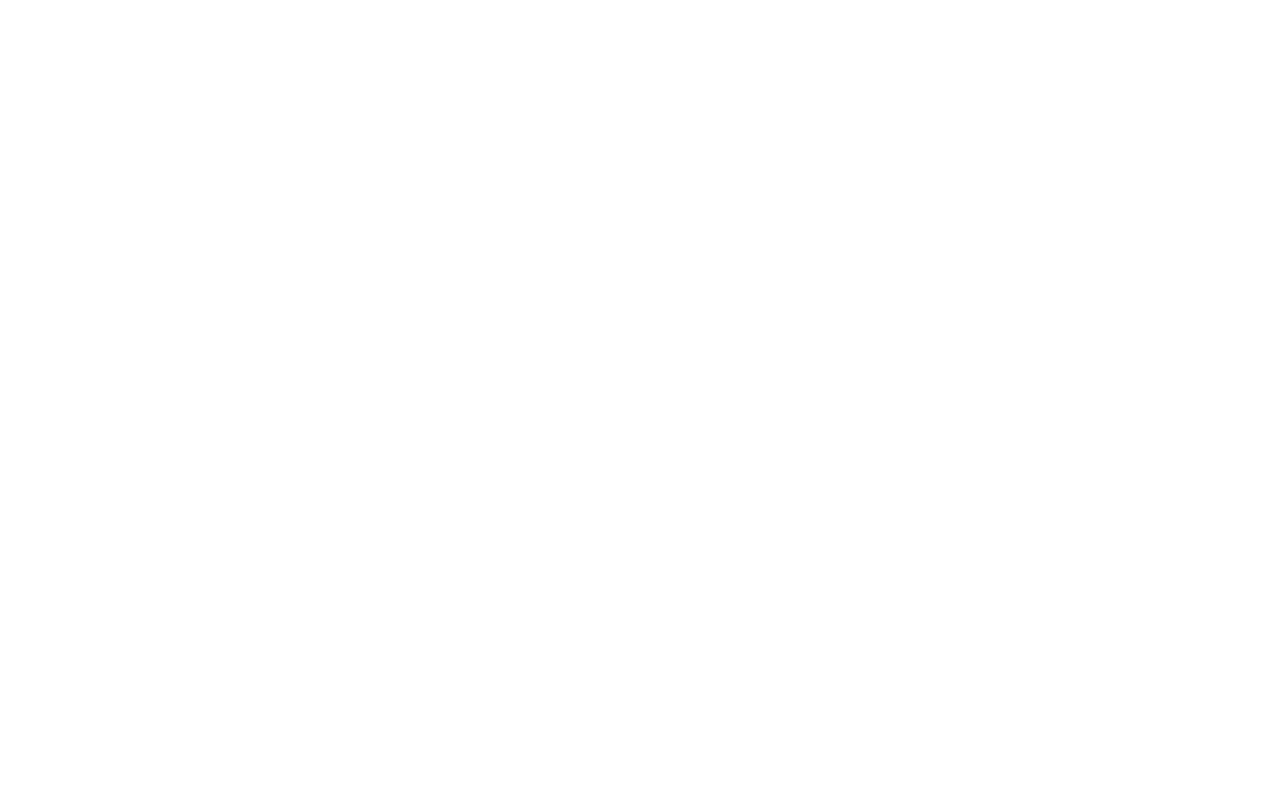
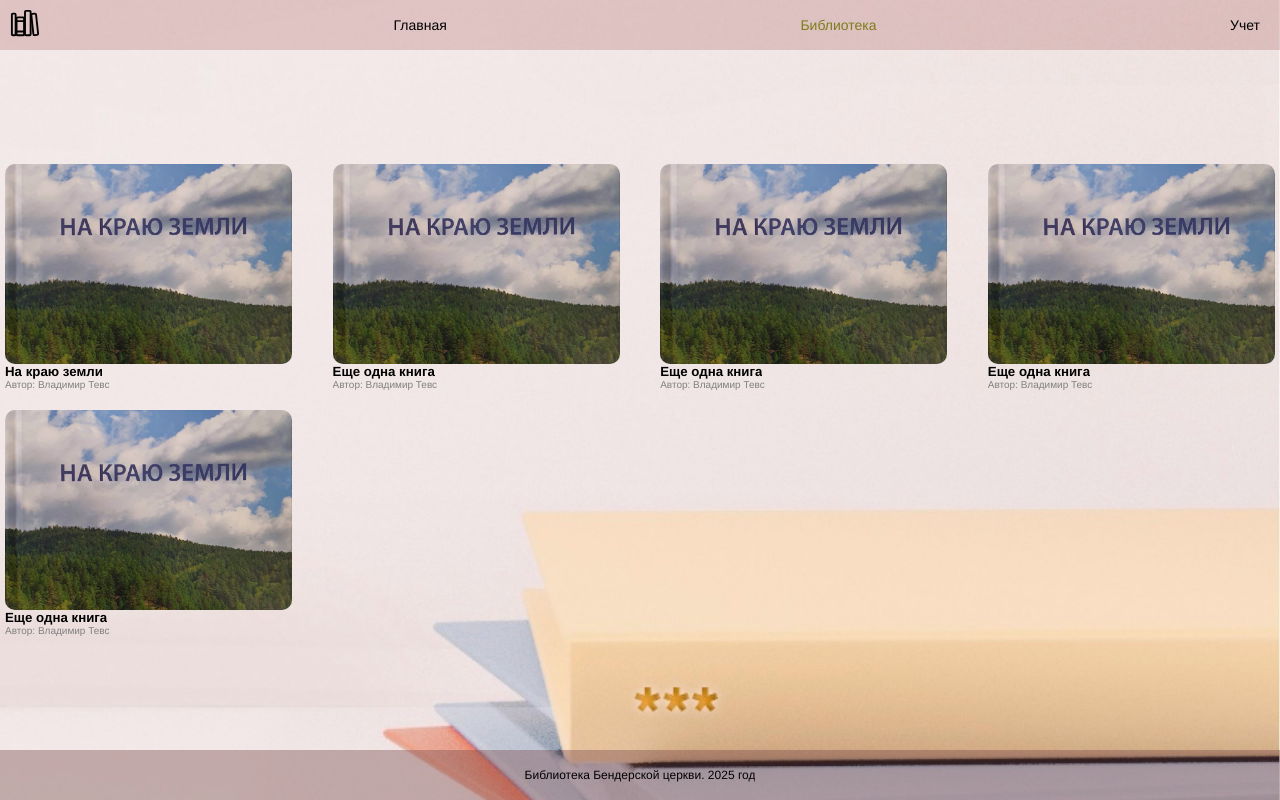
Before and after one commit to Elisei-Trifan/library-of-books, a React (Create React App) app: page /#/library in a window 1280 px wide. Built offline with nearby package versions, Linux system fonts and the light colour scheme.

Commit message:
add books on page

```diff
--- a/src/App.css
+++ b/src/App.css
@@ -1,6 +1,7 @@
 * {
   margin: 0;
   padding: 0;
+  overflow-x: hidden;
 }
 
 .App {
@@ -43,6 +44,36 @@
 .active {
   color: rgb(125, 125, 26);
 }
+.book_list {
+  display: flex;
+  justify-content: space-between;
+  align-items: center;
+  flex-wrap: wrap;
+  gap: 10px;
+}
+
+.book_card {
+  display: flex;
+  flex-direction: column;
+  justify-content: space-between;
+  align-items: flex-start;
+  min-height: 200px;
+  width: calc(24% - 20px);
+  overflow: hidden;
+  padding: 5px 5px;
+}
+
+.book_card_author {
+  font-size: 10px;
+  color: gray;
+}
+
+.book_card img {
+  width: 100%;
+  height: 200px; /* Или установи свою высоту */
+  object-fit: cover; /* Чтобы изображение не деформировалось */
+  border-radius: 10px;
+}
 
 .footer {
   display: flex;
@@ -55,3 +86,9 @@
 .footer_title {
   font-size: 12px;
 }
+
+@media (max-width: 400px) {
+  .book_card {
+    width: 45%; /* Карточки будут занимать всю ширину экрана */
+  }
+}
--- a/src/App.js
+++ b/src/App.js
@@ -1,5 +1,5 @@
 import './App.css'
-import { BrowserRouter, Routes, Route } from 'react-router-dom'
+import { HashRouter as Router, Routes, Route } from 'react-router-dom'
 import HomePage from './pages/HomePage'
 import Layout from './components/Layout'
 import BookList from './pages/BookList'
@@ -7,14 +7,14 @@ import BookList from './pages/BookList'
 function App() {
   return (
     <div className="App">
-      <BrowserRouter basename="/library-of-books">
+      <Router>
         <Routes>
           <Route path="/" element={<Layout />}>
             <Route index element={<HomePage />} />
             <Route path="/library" element={<BookList />} />
           </Route>
         </Routes>
-      </BrowserRouter>
+      </Router>
     </div>
   )
 }
--- a/src/components/BookCard.js
+++ b/src/components/BookCard.js
@@ -1,11 +1,12 @@
 import React from 'react'
 
-const BookCard = ({ title, author, cover }) => {
+const BookCard = ({ book }) => {
+  const { title, author, cover } = book
   return (
     <div className="book_card">
       <img src={cover} alt={title} />
-      <h3>{title}</h3>
-      <p>{author}</p>
+      <h5> {title}</h5>
+      <p className="book_card_author"> Автор: {author}</p>
     </div>
   )
 }
--- a/src/data/books.js
+++ b/src/data/books.js
@@ -1,14 +1,32 @@
 export const books = [
   {
     id: 1,
-    title: 'Название книги',
-    author: 'Автор',
-    cover: '/images/book1.jpg',
+    title: 'На краю земли',
+    author: 'Владимир Тевс',
+    cover: `${process.env.PUBLIC_URL}/images/photo_2025-03-18_00-04-45.jpg`,
   },
   {
     id: 2,
     title: 'Еще одна книга',
-    author: 'Другой автор',
-    cover: '/images/book2.jpg',
+    author: 'Владимир Тевс',
+    cover: `${process.env.PUBLIC_URL}/images/photo_2025-03-18_00-04-45.jpg`,
+  },
+  {
+    id: 3,
+    title: 'Еще одна книга',
+    author: 'Владимир Тевс',
+    cover: `${process.env.PUBLIC_URL}/images/photo_2025-03-18_00-04-45.jpg`,
+  },
+  {
+    id: 4,
+    title: 'Еще одна книга',
+    author: 'Владимир Тевс',
+    cover: `${process.env.PUBLIC_URL}/images/photo_2025-03-18_00-04-45.jpg`,
+  },
+  {
+    id: 5,
+    title: 'Еще одна книга',
+    author: 'Владимир Тевс',
+    cover: `${process.env.PUBLIC_URL}/images/photo_2025-03-18_00-04-45.jpg`,
   },
 ]
--- a/src/pages/BookList.js
+++ b/src/pages/BookList.js
@@ -4,7 +4,7 @@ import BookCard from '../components/BookCard'
 
 const BookList = () => {
   return (
-    <div>
+    <div className="book_list">
       {books.map((item) => (
         <BookCard key={item.id} book={item} />
       ))}
```
Also changed, not shown: public/images/photo_2025-03-18_00-04-45.jpg (added).
